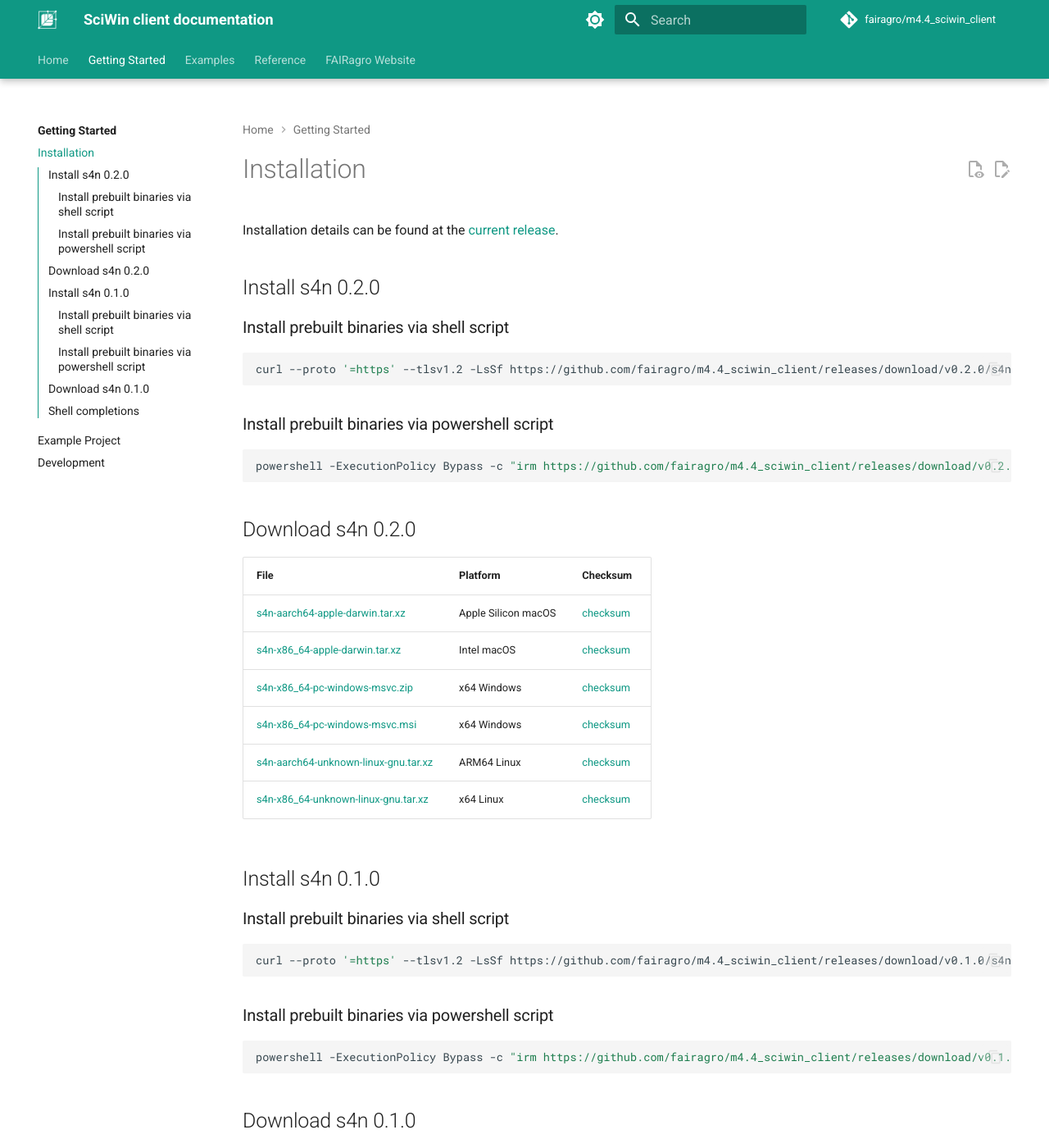
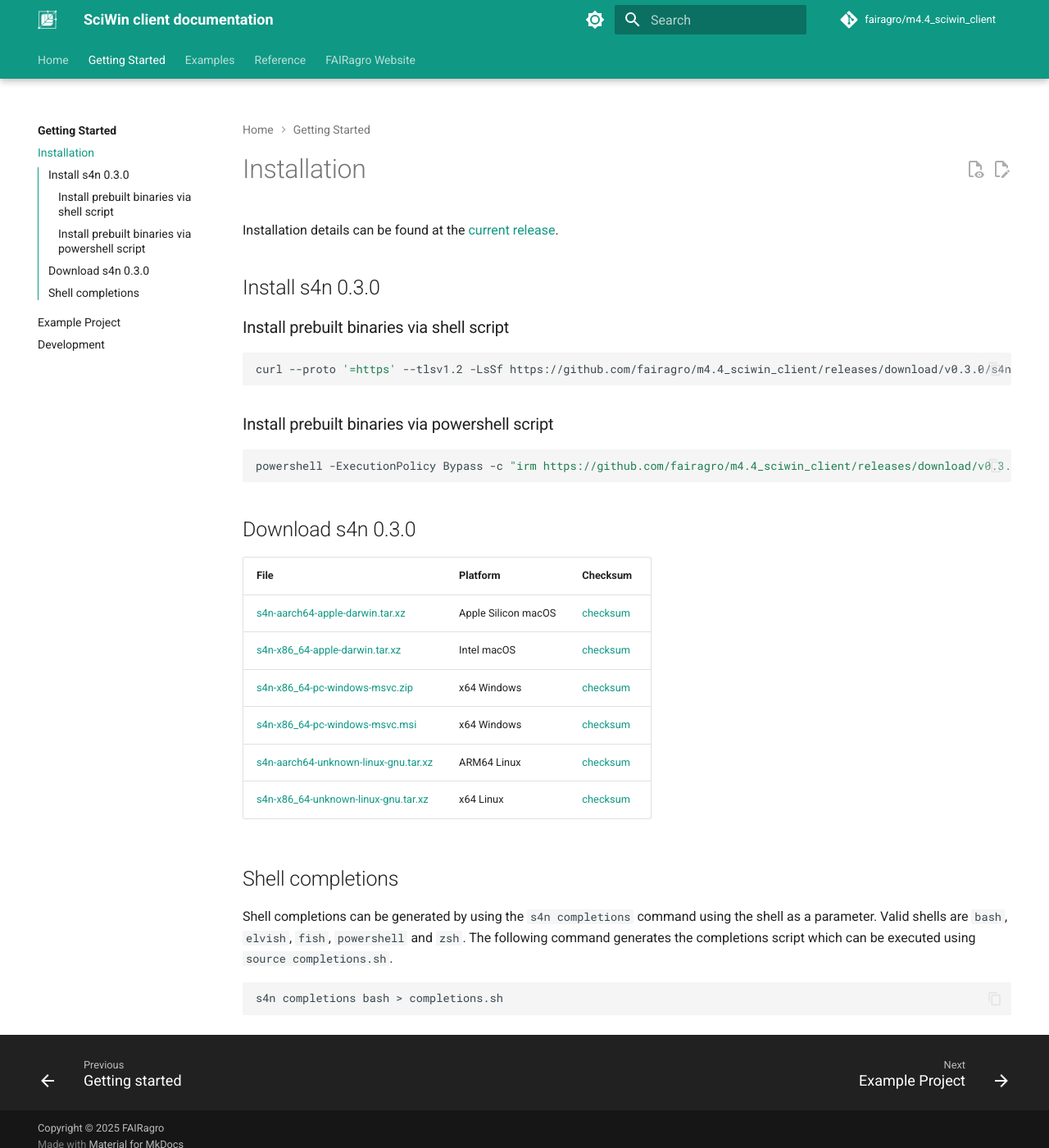
Before and after one commit to fairagro/m4.4_sciwin_client, an MkDocs documentation site: the page built from docs/getting-started/installation.md, in a window 1280 px wide and 1400 px high. Shown: the whole window at 82% size. Built offline with MkDocs 1.6.1 and Material for MkDocs 9.7.7, drawn with Linux system fonts in a browser that asks for light colours; comment, search, counter and statistics services are not loaded.

Commit message:
added v03

````diff
--- a/docs/getting-started/installation.md
+++ b/docs/getting-started/installation.md
@@ -1,57 +1,30 @@
 # Installation
 Installation details can be found at the [current release](https://github.com/fairagro/m4.4_sciwin_client/releases/latest).
 
-## Install s4n 0.2.0
+## Install s4n 0.3.0
 
 ### Install prebuilt binaries via shell script
 
 ```sh
-curl --proto '=https' --tlsv1.2 -LsSf https://github.com/fairagro/m4.4_sciwin_client/releases/download/v0.2.0/s4n-installer.sh | sh
+curl --proto '=https' --tlsv1.2 -LsSf https://github.com/fairagro/m4.4_sciwin_client/releases/download/v0.3.0/s4n-installer.sh | sh
 ```
 
 ### Install prebuilt binaries via powershell script
 
 ```sh
-powershell -ExecutionPolicy Bypass -c "irm https://github.com/fairagro/m4.4_sciwin_client/releases/download/v0.2.0/s4n-installer.ps1 | iex"
+powershell -ExecutionPolicy Bypass -c "irm https://github.com/fairagro/m4.4_sciwin_client/releases/download/v0.3.0/s4n-installer.ps1 | iex"
 ```
 
-## Download s4n 0.2.0
+## Download s4n 0.3.0
 
 |  File  | Platform | Checksum |
 |--------|----------|----------|
-| [s4n-aarch64-apple-darwin.tar.xz](https://github.com/fairagro/m4.4_sciwin_client/releases/download/v0.2.0/s4n-aarch64-apple-darwin.tar.xz) | Apple Silicon macOS | [checksum](https://github.com/fairagro/m4.4_sciwin_client/releases/download/v0.2.0/s4n-aarch64-apple-darwin.tar.xz.sha256) |
-| [s4n-x86_64-apple-darwin.tar.xz](https://github.com/fairagro/m4.4_sciwin_client/releases/download/v0.2.0/s4n-x86_64-apple-darwin.tar.xz) | Intel macOS | [checksum](https://github.com/fairagro/m4.4_sciwin_client/releases/download/v0.2.0/s4n-x86_64-apple-darwin.tar.xz.sha256) |
-| [s4n-x86_64-pc-windows-msvc.zip](https://github.com/fairagro/m4.4_sciwin_client/releases/download/v0.2.0/s4n-x86_64-pc-windows-msvc.zip) | x64 Windows | [checksum](https://github.com/fairagro/m4.4_sciwin_client/releases/download/v0.2.0/s4n-x86_64-pc-windows-msvc.zip.sha256) |
-| [s4n-x86_64-pc-windows-msvc.msi](https://github.com/fairagro/m4.4_sciwin_client/releases/download/v0.2.0/s4n-x86_64-pc-windows-msvc.msi) | x64 Windows | [checksum](https://github.com/fairagro/m4.4_sciwin_client/releases/download/v0.2.0/s4n-x86_64-pc-windows-msvc.msi.sha256) |
-| [s4n-aarch64-unknown-linux-gnu.tar.xz](https://github.com/fairagro/m4.4_sciwin_client/releases/download/v0.2.0/s4n-aarch64-unknown-linux-gnu.tar.xz) | ARM64 Linux | [checksum](https://github.com/fairagro/m4.4_sciwin_client/releases/download/v0.2.0/s4n-aarch64-unknown-linux-gnu.tar.xz.sha256) |
-| [s4n-x86_64-unknown-linux-gnu.tar.xz](https://github.com/fairagro/m4.4_sciwin_client/releases/download/v0.2.0/s4n-x86_64-unknown-linux-gnu.tar.xz) | x64 Linux | [checksum](https://github.com/fairagro/m4.4_sciwin_client/releases/download/v0.2.0/s4n-x86_64-unknown-linux-gnu.tar.xz.sha256) |
-
-
-## Install s4n 0.1.0
-
-### Install prebuilt binaries via shell script
-
-```sh
-curl --proto '=https' --tlsv1.2 -LsSf https://github.com/fairagro/m4.4_sciwin_client/releases/download/v0.1.0/s4n-installer.sh | sh
-```
-
-### Install prebuilt binaries via powershell script
-
-```sh
-powershell -ExecutionPolicy Bypass -c "irm https://github.com/fairagro/m4.4_sciwin_client/releases/download/v0.1.0/s4n-installer.ps1 | iex"
-```
-
-## Download s4n 0.1.0
-
-|  File  | Platform | Checksum |
-|--------|----------|----------|
-| [s4n-aarch64-apple-darwin.tar.xz](https://github.com/fairagro/m4.4_sciwin_client/releases/download/v0.1.0/s4n-aarch64-apple-darwin.tar.xz) | Apple Silicon macOS | [checksum](https://github.com/fairagro/m4.4_sciwin_client/releases/download/v0.1.0/s4n-aarch64-apple-darwin.tar.xz.sha256) |
-| [s4n-x86_64-apple-darwin.tar.xz](https://github.com/fairagro/m4.4_sciwin_client/releases/download/v0.1.0/s4n-x86_64-apple-darwin.tar.xz) | Intel macOS | [checksum](https://github.com/fairagro/m4.4_sciwin_client/releases/download/v0.1.0/s4n-x86_64-apple-darwin.tar.xz.sha256) |
-| [s4n-x86_64-pc-windows-msvc.zip](https://github.com/fairagro/m4.4_sciwin_client/releases/download/v0.1.0/s4n-x86_64-pc-windows-msvc.zip) | x64 Windows | [checksum](https://github.com/fairagro/m4.4_sciwin_client/releases/download/v0.1.0/s4n-x86_64-pc-windows-msvc.zip.sha256) |
-| [s4n-x86_64-pc-windows-msvc.msi](https://github.com/fairagro/m4.4_sciwin_client/releases/download/v0.1.0/s4n-x86_64-pc-windows-msvc.msi) | x64 Windows | [checksum](https://github.com/fairagro/m4.4_sciwin_client/releases/download/v0.1.0/s4n-x86_64-pc-windows-msvc.msi.sha256) |
-| [s4n-aarch64-unknown-linux-gnu.tar.xz](https://github.com/fairagro/m4.4_sciwin_client/releases/download/v0.1.0/s4n-aarch64-unknown-linux-gnu.tar.xz) | ARM64 Linux | [checksum](https://github.com/fairagro/m4.4_sciwin_client/releases/download/v0.1.0/s4n-aarch64-unknown-linux-gnu.tar.xz.sha256) |
-| [s4n-x86_64-unknown-linux-gnu.tar.xz](https://github.com/fairagro/m4.4_sciwin_client/releases/download/v0.1.0/s4n-x86_64-unknown-linux-gnu.tar.xz) | x64 Linux | [checksum](https://github.com/fairagro/m4.4_sciwin_client/releases/download/v0.1.0/s4n-x86_64-unknown-linux-gnu.tar.xz.sha256) |
-
+| [s4n-aarch64-apple-darwin.tar.xz](https://github.com/fairagro/m4.4_sciwin_client/releases/download/v0.3.0/s4n-aarch64-apple-darwin.tar.xz) | Apple Silicon macOS | [checksum](https://github.com/fairagro/m4.4_sciwin_client/releases/download/v0.3.0/s4n-aarch64-apple-darwin.tar.xz.sha256) |
+| [s4n-x86_64-apple-darwin.tar.xz](https://github.com/fairagro/m4.4_sciwin_client/releases/download/v0.3.0/s4n-x86_64-apple-darwin.tar.xz) | Intel macOS | [checksum](https://github.com/fairagro/m4.4_sciwin_client/releases/download/v0.3.0/s4n-x86_64-apple-darwin.tar.xz.sha256) |
+| [s4n-x86_64-pc-windows-msvc.zip](https://github.com/fairagro/m4.4_sciwin_client/releases/download/v0.3.0/s4n-x86_64-pc-windows-msvc.zip) | x64 Windows | [checksum](https://github.com/fairagro/m4.4_sciwin_client/releases/download/v0.3.0/s4n-x86_64-pc-windows-msvc.zip.sha256) |
+| [s4n-x86_64-pc-windows-msvc.msi](https://github.com/fairagro/m4.4_sciwin_client/releases/download/v0.3.0/s4n-x86_64-pc-windows-msvc.msi) | x64 Windows | [checksum](https://github.com/fairagro/m4.4_sciwin_client/releases/download/v0.3.0/s4n-x86_64-pc-windows-msvc.msi.sha256) |
+| [s4n-aarch64-unknown-linux-gnu.tar.xz](https://github.com/fairagro/m4.4_sciwin_client/releases/download/v0.3.0/s4n-aarch64-unknown-linux-gnu.tar.xz) | ARM64 Linux | [checksum](https://github.com/fairagro/m4.4_sciwin_client/releases/download/v0.3.0/s4n-aarch64-unknown-linux-gnu.tar.xz.sha256) |
+| [s4n-x86_64-unknown-linux-gnu.tar.xz](https://github.com/fairagro/m4.4_sciwin_client/releases/download/v0.3.0/s4n-x86_64-unknown-linux-gnu.tar.xz) | x64 Linux | [checksum](https://github.com/fairagro/m4.4_sciwin_client/releases/download/v0.3.0/s4n-x86_64-unknown-linux-gnu.tar.xz.sha256) |
 
 ## Shell completions
 Shell completions can be generated by using the `s4n completions` command using the shell as a parameter. Valid shells are `bash`, `elvish`, `fish`, `powershell` and `zsh`.
````
